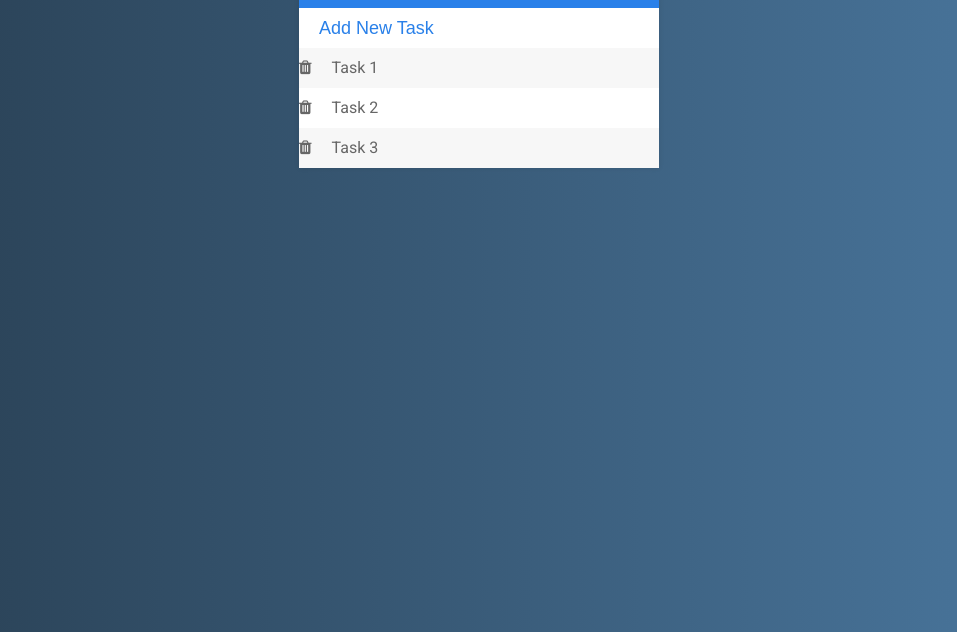
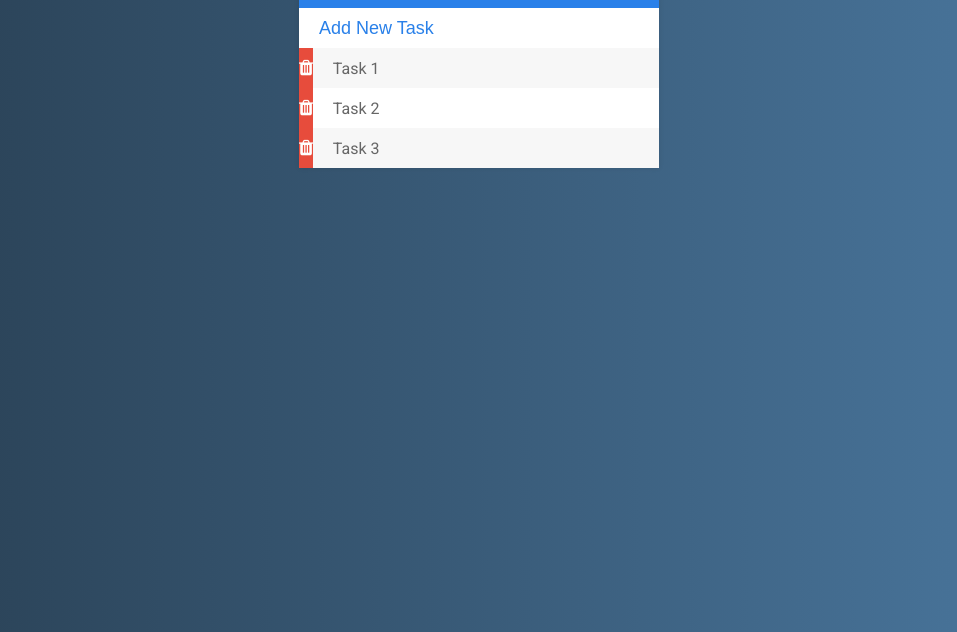
Before and after one commit to dargaCode/TodoList, a plain HTML site: page index.html in a window 1280 px wide. Shown: the part 168-800 px from the top of the page, without its empty margins (161-1118 px from the left). Drawn offline with Linux system fonts and the light colour scheme.

Commit message:
Style li spans

```diff
--- a/assets/css/style.css
+++ b/assets/css/style.css
@@ -91,5 +91,11 @@ ul li.completed {
 }
 
 ul li span {
+  color: white;
+  background-color: #e74c3c;
+  font-size: 18px;
+  text-align: center;
+  display: inline-block;
+  width: 40;
   margin-right: 16px;
 }
```
